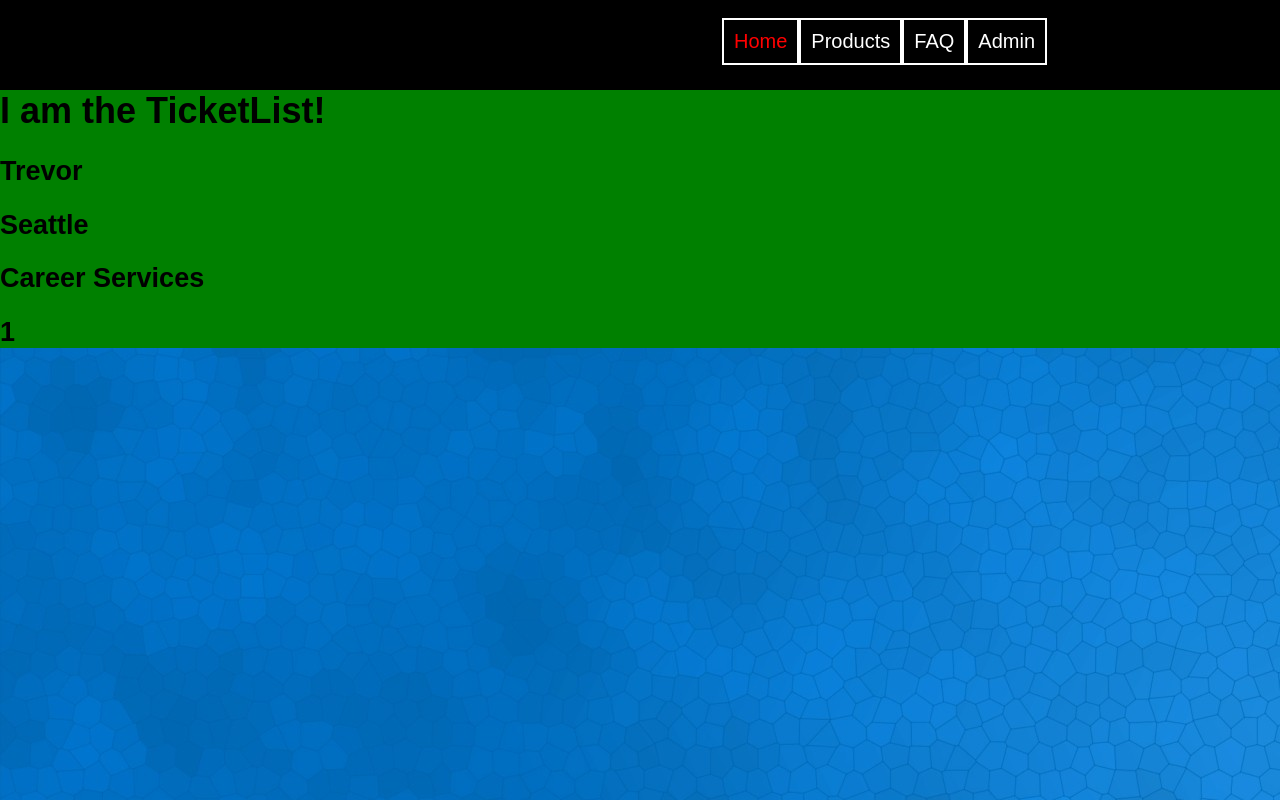
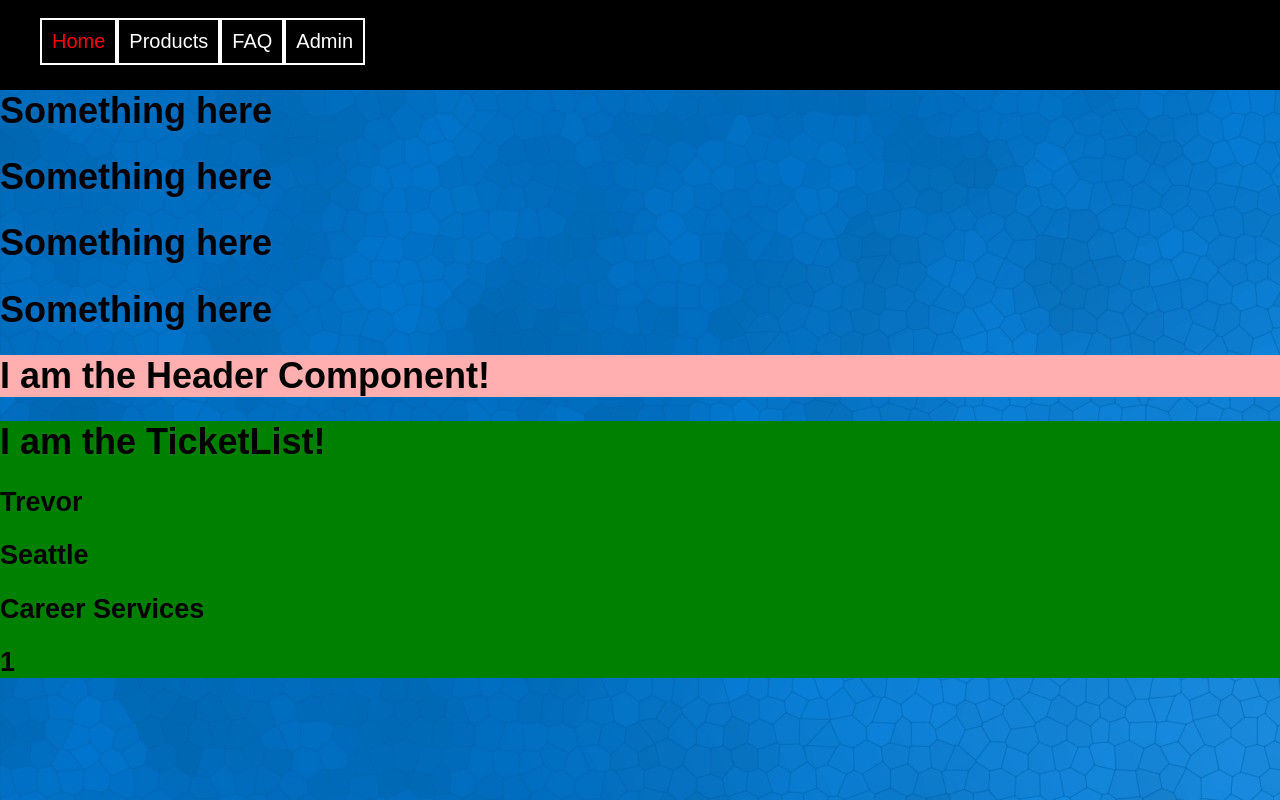
Before and after one commit to ratta2ii/az-movie-nights, a React app: page /#/ticketlist in a window 1280 px wide. Built offline with nearby package versions, Linux system fonts and the light colour scheme.

Commit message:
Huge problems

```diff
--- a/src/components/Navbar.css
+++ b/src/components/Navbar.css
@@ -8,9 +8,17 @@
   padding-bottom: 25px;
 }
 
+.sideBarNavContainer {
+
+  background-color: whitesmoke;
+  height: 300px;
+  width: 200px;
+  z-index: 5;
+}
+
 .navBody {
+  width: 100%;
   display: none;
-  margin: 0;
 }
 
 .hamburgerDiv {
@@ -40,10 +48,17 @@
   font-family: Arial, Helvetica, sans-serif;
   border: 2px solid white;
   list-style-type: none;
-  margin-left: 40%;
   color: red;
   padding: 10px
 }
+
+/* .logoStyling {
+  width: 100px;
+  height: 50px;
+  float: right;
+} */
+
+
 
 
 
@@ -56,15 +71,15 @@
   .hamburgerDiv {
     display: none;
   }
-  .homeLink {
+  /* .homeLink {
     margin-left: 39%;
-  }
+  } */
 
 }
 
 
 
-@media only screen and (min-width: 650px) {
+/* @media only screen and (min-width: 650px) {
   .homeLink {
     margin-left: 45%;
   }
@@ -95,9 +110,9 @@
     margin: 30px 40px 0 0;
   }
 
-}
+} */
 
-
+/*
 
 @media only screen and (min-width: 900px) {
 
@@ -137,4 +152,4 @@
     display: none;
   }
 
-}
+} */
--- a/src/components/Navbar.jsx
+++ b/src/components/Navbar.jsx
@@ -2,6 +2,7 @@ import React from 'react';
 import { Link } from 'react-router-dom';
 import styles from './Navbar.css';
 import hamburger from '../assets/images/hamburger-edit.png';
+import logo from '../assets/images/logo.png';
 
 
 
@@ -9,10 +10,12 @@ export default function Navbar() {
 
   function handleDisplaySideNavBar() {
     let tester = document.getElementsByClassName('navBody');
-    console.log('Click event works!' + tester);
+    console.log('Click event works!' + tester.children);
   }
 
   return (
+    <div>
+
       <div className={styles.navContainer}>
         <div className={styles.navBody}>
           <ul>
@@ -21,11 +24,23 @@ export default function Navbar() {
             <Link to="/"><li className={styles.listElements} >FAQ</li></Link>
             <Link to="/"><li className={styles.listElements} >Admin</li></Link>
           </ul>
+          {/* <img src={logo} className={styles.logoSyling} /> */}
         </div>
         <div className={styles.hamburgerDiv} onClick={handleDisplaySideNavBar}>
           <img src={hamburger} className={styles.hamburgerStyling} />
         </div>
       </div>
+
+      <div className={styles.sidebarNavContainer} >
+        <h1>Something here</h1>
+        <h1>Something here</h1>
+        <h1>Something here</h1>
+        <h1>Something here</h1>
+        <h1>Something here</h1>
+      </div>
+
+    </div>
+
   );
 
 }
```
Also changed, not shown: template.ejs. Lines whose indentation alone changed are shown as unchanged.
